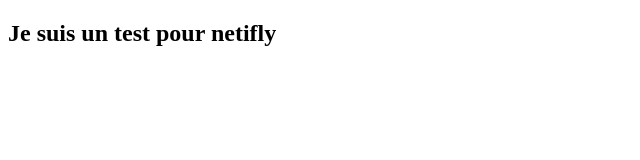
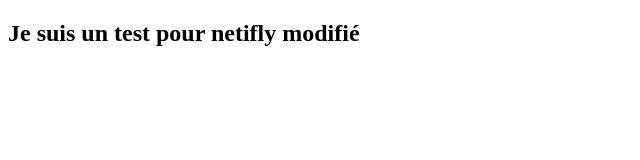
Before and after one commit to DylanGrums/test-netify, a plain HTML site: page index.html in a window 1280 px wide. Shown: the whole page, without its empty margins (0-640 px from the left). Drawn offline with Linux system fonts and the light colour scheme.

Commit message:
Modification

```diff
--- a/index.html
+++ b/index.html
@@ -9,7 +9,7 @@
 </head>
 
 <body>
-    <h2>Je suis un test pour netifly</h2>
+    <h2>Je suis un test pour netifly modifié</h2>
 </body>
 
 </html>
```
